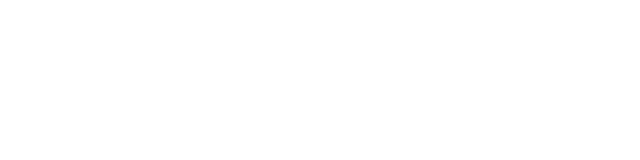
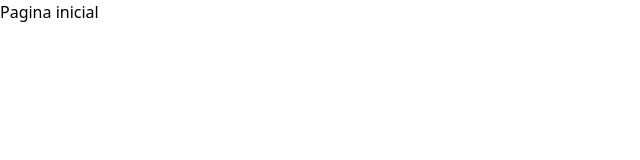
Before and after one commit to MathBra17/Portifolio-cp6, a React (Vite) app: page / in a window 1280 px wide. Shown: the top 160 px of the page, without its empty margins (0-640 px from the left). Built offline with nearby package versions, Linux system fonts and the light colour scheme.

Commit message:
criando paginas

```diff
--- a/src/App.jsx
+++ b/src/App.jsx
@@ -1,8 +1,9 @@
+import Home from "./Pages/Home"
 function App() {
 
   return (
     <>
-
+      <Home />
     </>
   )
 }
--- /dev/null
+++ b/src/Pages/Contato.jsx
@@ -0,0 +1,9 @@
+function Contato() {
+    return (
+        <>
+        <h1>Pagina Contato</h1>
+        </>
+    )
+}
+
+export default Contato;
--- /dev/null
+++ b/src/Pages/Home.jsx
@@ -0,0 +1,9 @@
+function Home() {
+    return (
+        <>
+        <h1>Pagina inicial</h1>
+        </>
+    )
+}
+
+export default Home;
--- /dev/null
+++ b/src/Pages/Projetos.jsx
@@ -0,0 +1,9 @@
+function Projetos() {
+    return (
+        <>
+        <h1>Pagina Projetos</h1>
+        </>
+    )
+}
+
+export default Projetos;
--- a/vite.config.js
+++ b/vite.config.js
@@ -3,6 +3,12 @@
 import tailwindcss from '@tailwindcss/vite'
 
 // https://vite.dev/config/
+// export default defineConfig({
+//   plugins: [react(), tailwindcss(),],
+// })
+
 export default defineConfig({
-  plugins: [react(), tailwindcss(),],
+  plugins: [
+    tailwindcss(),react()
+  ],
 })
```
